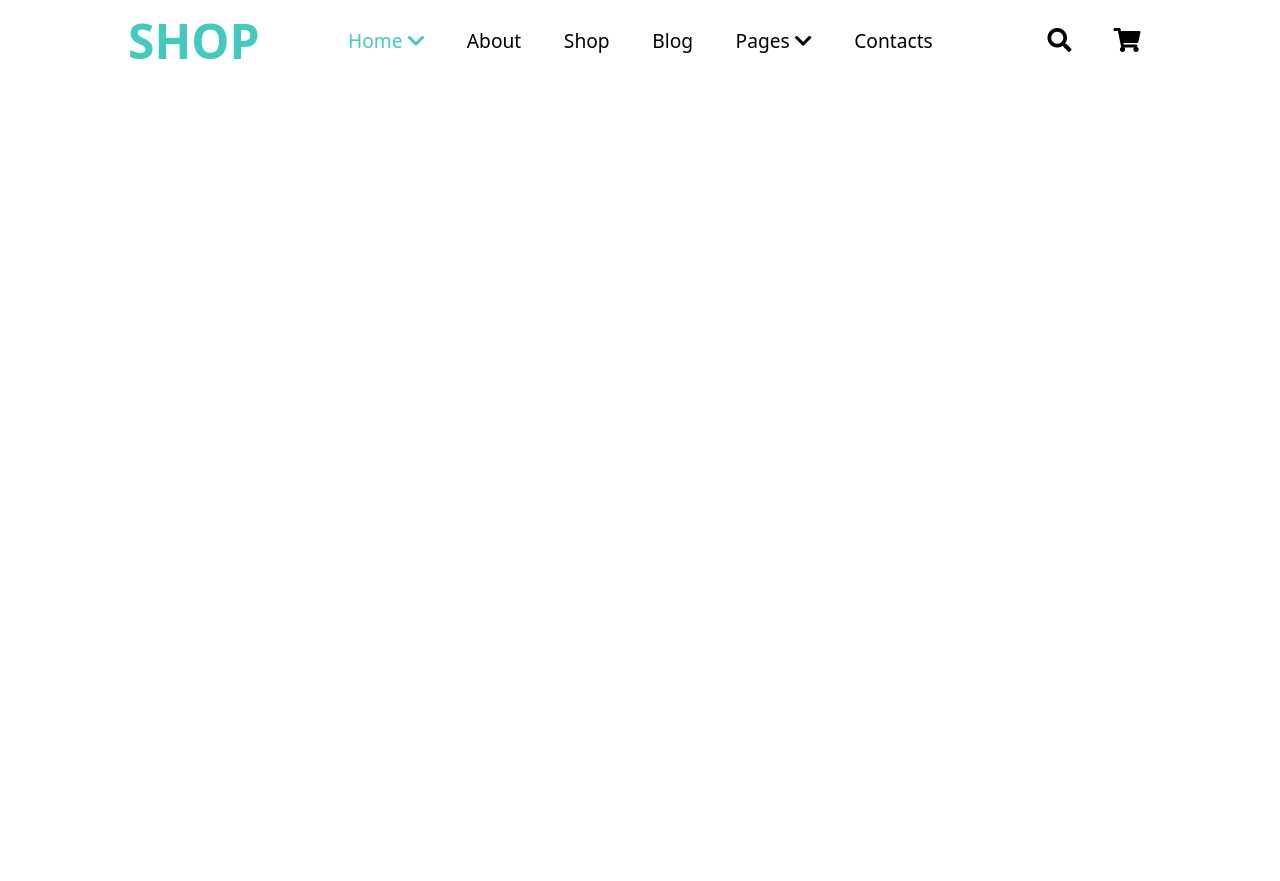
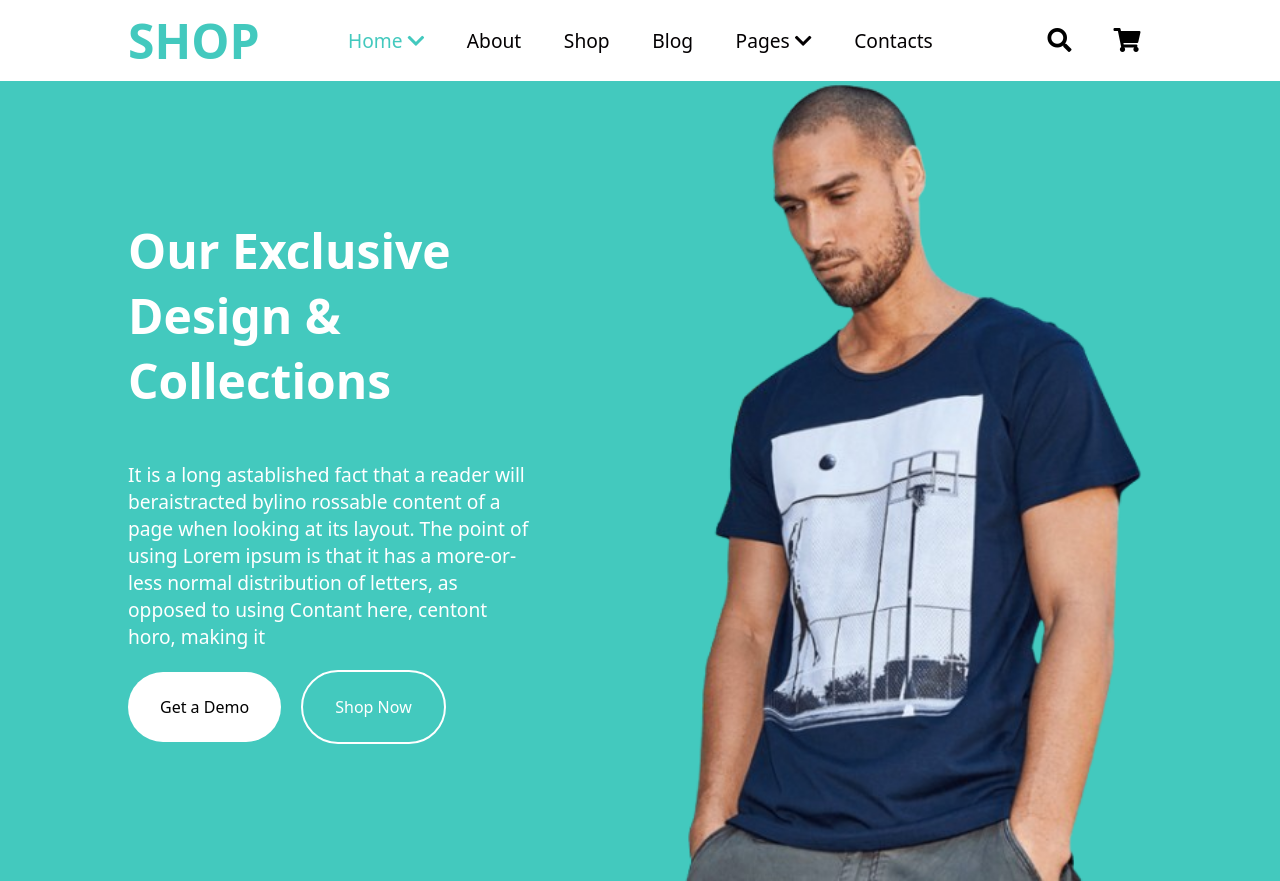
Before and after one commit to rukkiecodes/ninnol-assignment, a plain HTML site: page index.html in a window 1280 px wide. Before the commit the page ends 800 px from the top, so only its background shows below. Drawn offline with Linux system fonts and the light colour scheme.

Commit message:
section1 desktop

```diff
--- a/index.html
+++ b/index.html
@@ -27,6 +27,26 @@
             <button><i class="fas fa-shopping-cart"></i></button>
         </div>
     </nav>
+
+
+    <section class="section1">
+        <div class="left">
+            <p class="p1">Our Exclusive Design & Collections</p>
+            <p class="p2">
+                It is a long astablished fact that a reader will beraistracted bylino rossable content of a page when looking at its layout. The point of using Lorem ipsum is that it has a more-or-less normal distribution of letters, as opposed to using Contant here,
+                centont horo, making it
+            </p>
+
+            <div class="buttons">
+                <button>Get a Demo</button>
+                <button>Shop Now</button>
+            </div>
+        </div>
+
+        <div class="right">
+            <img src="./assets/1.png" alt="">
+        </div>
+    </section>
 </body>
 
 </html>
--- a/styles/_variables.scss
+++ b/styles/_variables.scss
@@ -1,4 +1,4 @@
-$colors: ( primary: #f94c66, accent: #43C9BE, dark: #030002, );
+$colors: ( primary: #f94c66, accent: #43C9BE, dark: #030002, light: #ffffff);
 @function color($color-name) {
     @return map-get($colors, $color-name);
 }
--- a/styles/index.scss
+++ b/styles/index.scss
@@ -5,7 +5,6 @@
     box-sizing: border-box;
     margin: 0;
     padding: 0;
-    transition: 0.5s all ease-in-out;
 }
 
 nav {
@@ -36,6 +35,7 @@ nav {
             height: 50px;
             border-radius: 50%;
             cursor: pointer;
+            transition: 0.5s all ease-in-out;
             i {
                 font-size: 1.5rem;
             }
@@ -45,3 +45,52 @@ nav {
         }
     }
 }
+
+.section1 {
+    display: flex;
+    justify-content: space-between;
+    align-items: center;
+    height: 100vh;
+    background-color: color(accent);
+    padding: 0 10vw;
+    .left {
+        width: 40%;
+        .p1 {
+            font-size: 3rem;
+            color: color(light);
+            font-weight: bold;
+            margin-bottom: 1em;
+        }
+        .p2 {
+            font-size: 1.2rem;
+            color: color(light);
+            margin-bottom: 1em;
+        }
+        button {
+            font-size: 1rem;
+            &:nth-child(1) {
+                background-color: color(light);
+                border: none;
+                padding: 1.5em 2em;
+                margin-right: 1em;
+                border-radius: 50px;
+            }
+            &:nth-child(2) {
+                background-color: transparent;
+                border: 2px solid color(light);
+                padding: 1.5em 2em;
+                border-radius: 50px;
+                color: color(light);
+            }
+        }
+    }
+    .right {
+        width: 50%;
+        height: 100%;
+        display: flex;
+        justify-content: flex-end;
+        img {
+            height: auto;
+        }
+    }
+}
```
Also changed, not shown: styles/index.css, 1 other file.
